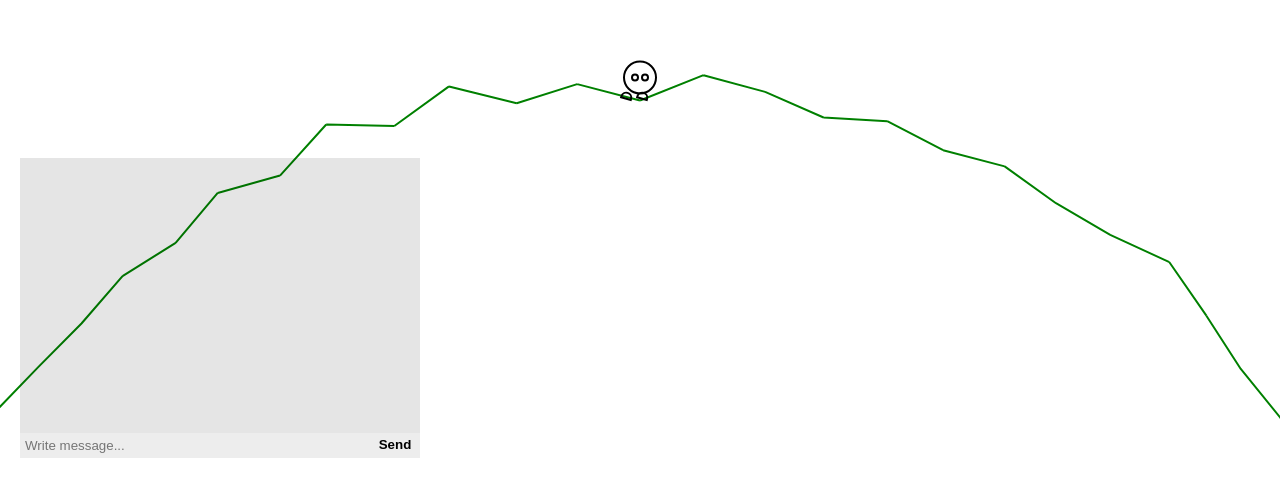
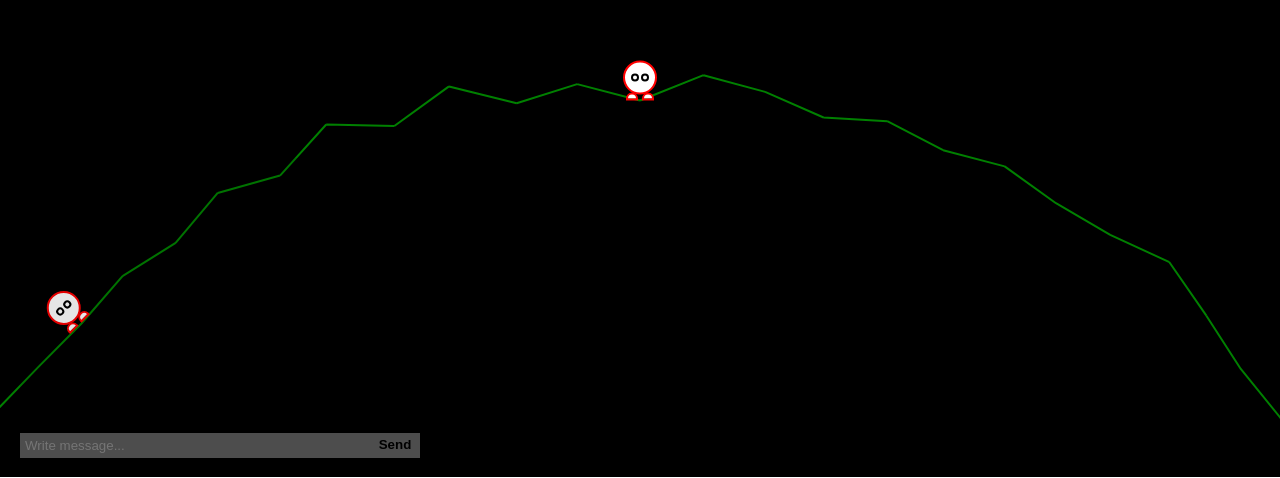
Before and after one commit to charamza/world-of-osenice, a plain HTML site: page index.html in a window 1280 px wide. Shown: the part 322-800 px from the top of the page. Drawn offline with Linux system fonts and the light colour scheme.

Commit message:
Teleport a zvuky

```diff
--- a/index.html
+++ b/index.html
@@ -18,6 +18,7 @@
     </div>
     <script src="src/lib/SAT.js"></script>
     <script src="src/lib/Perlin.js"></script>
+    <script src="src/resources.js"></script>
     <script src="src/chat.js"></script>
     <script src="src/platform.js"></script>
     <script src="src/input.js"></script>
--- a/src/chat.js
+++ b/src/chat.js
@@ -42,6 +42,7 @@ class Chat {
   sendMessage(message) {
     if (message == '') return;
     this.addMessage('Honza', message);
+    this.game.player.lastMessages.unshift([message, this.game.STEPS]);
   }
 
   addMessage(name, message) {
--- a/src/entity.js
+++ b/src/entity.js
@@ -18,7 +18,9 @@ class Entity {
       new SAT.Vector(this.width / 2, this.height),
       new SAT.Vector(this.width, this.height / 2),
       new SAT.Vector(this.width, 0),
-    ]);//new SAT.Box(new SAT.Vector(), this.width, this.height).toPolygon();
+    ]);
+
+    this.polygonBounds = new SAT.Box(new SAT.Vector(), this.width, this.height).toPolygon();
   }
 
   update() {
@@ -26,6 +28,10 @@ class Entity {
   }
 
   render(gl) {
+
+  }
+
+  postrender(gl) {
 
   }
 
@@ -37,4 +43,18 @@ class Entity {
     return this.y;
   }
 
+  collision(entity) {
+    this.updateBoundsPolygon();
+    return SAT.testPolygonPolygon(entity.polygonBounds, this.polygonBounds);
+  }
+
+  getDistance(entity) {
+    var distance = Math.sqrt(Math.pow(this.getX() - entity.getX(), 2) + Math.pow(this.getY() - entity.getY(), 2));
+    return distance;
+  }
+
+  updateBoundsPolygon() {
+    this.polygonBounds.setOffset(new SAT.Vector(this.getX(), this.getY()));
+  }
+
 }
--- a/src/game.js
+++ b/src/game.js
@@ -2,11 +2,12 @@ class Game {
 
   constructor() {
     this.canvas = document.getElementById('gamespace');
-    this.gl = this.canvas.getContext('2d');
+    this.gl = this.canvas.getContext('2d', { alpha: false });
 
     window.onresize = (e) => this.onresize(e);
     this.onresize();
 
+    this.resources = new Resources(this);
     this.chat = new Chat(this);
     this.input = new Input(this);
     this.camera = new Camera(this);
@@ -14,7 +15,7 @@ class Game {
     this.player = new PlayerLocal(this, 0, 860);
 
     this.world.addEntity(new Teleport(this, -800, 0));
-    this.world.addEntity(new Player(this, -92.75, 860));
+    this.world.addEntity(new Player(this, -45, 860));
 
     this.lastFrame = performance.now();
     this.STEPS = 0;
@@ -22,6 +23,7 @@ class Game {
 
   start() {
     window.requestAnimationFrame(() => this.update());
+    //this.resources.music.play();
   }
 
   onresize() {
@@ -46,6 +48,7 @@ class Game {
     this.gl.clearRect(0, 0, this.WIDTH, this.HEIGHT);
     this.world.render(this.gl);
     this.player.render(this.gl);
+    this.world.postrender(this.gl);
     window.requestAnimationFrame(() => this.update());
   }
 
--- a/src/player.js
+++ b/src/player.js
@@ -9,18 +9,46 @@ class Player extends Entity {
     this.eyeRot = 0;
     this.steps = 0;
 
+    this.hideEyes = false;
     this.leftEye = [-5, 0];
     this.rightEye = [5, 0];
     this.legSpread = 0;
     this.legRot = 0;
 
+    this.lastMessages = [];
+    this.collidingTeleport = null;
+    this.collidingTeleportSteps = -200;
+    this.teleportingSteps = -1;
+
+    this.controlled = true;
     this.cursor = [game.WIDTH / 2, game.HEIGHT / 2];
 
+    this.standing = false;
     this.falling = 0;
+    this.color = 'rgb(255, 0, 0)';
   }
 
   update() {
     super.update();
+
+    this.hideEyes = false;
+    this.controlled = true;
+    if (this.teleportingSteps != -1) {
+      this.teleportingSteps++;
+      this.controlled = false;
+      this.dx = 0;
+      this.legRot = 0;
+
+      this.cursor[0] = game.WIDTH / 2 + Math.sin(this.teleportingSteps * 5 * Math.PI / 180) * 200 * Math.cos(this.rot);
+      this.cursor[1] = game.HEIGHT / 2 + Math.cos(this.teleportingSteps * 5 * Math.PI / 180) * 200 * Math.sin(this.rot);
+      if (this.teleportingSteps % 72 >= 36) {
+        this.hideEyes = true;
+      }
+
+      if (this.teleportingSteps > 200) {
+        this.teleportTo();
+      }
+    }
 
     this.falling += 16;
     var vFalling = this.falling / 100;
@@ -29,6 +57,7 @@ class Player extends Entity {
     var mx = this.dx * 0.5;
     var my = -vFalling;
 
+    this.polygon.setAngle(0);
     this.polygon.setOffset(new SAT.Vector(0, - this.py - 10));
     var collX = this.game.world.collision(this.polygon, -(this.px + mx - 1.4) * Math.PI / 180);
     this.polygon.setOffset(new SAT.Vector(0, - this.py - my - 7));
@@ -39,17 +68,41 @@ class Player extends Entity {
       }
     } else {
       this.px += mx;
+      if (this.standing && this.dx != 0) {
+        this.game.resources.gravel.play();
+      }
     }
 
     if (collY != null) {
       this.py += collY.overlapV.y;
       this.falling = 0;
-      if (this instanceof PlayerLocal && this.game.input.isKeyDown(32)) this.jump();
-      var platformNormal = Math.atan2(collY.overlapN.x, collY.overlapN.y);
-      this.legRot = platformNormal;// - this.rot;
-      //this.legRot = (this.legRot + Math.PI) % (Math.PI * 2) - Math.PI;
+      if (this.controlled && this instanceof PlayerLocal && this.game.input.isKeyDown(32)) this.jump();
+      //if (this.teleportingSteps == -1) this.legRot = Math.atan2(collY.overlapN.x, collY.overlapN.y);
+      this.standing = true;
     } else {
       this.py += my;
+      this.standing = false;
+    }
+
+    //this.polygon.setAngle(this.rot);
+    var collE = this.game.world.collisionEntities(this);
+    var collidesWithTeleport = false;
+    for (var centity of collE) {
+      if (centity instanceof Teleport) {
+        collidesWithTeleport = true;
+        if (this.collidingTeleport == centity) {
+          if (this.game.input.isKeyDown(84) && this instanceof PlayerLocal) {
+            this.teleportTrigger(centity);
+          }
+          console.log('tep');
+        } else {
+          this.collidingTeleport = centity;
+          this.collidingTeleportSteps = 0;
+        }
+      }
+    }
+    if (!collidesWithTeleport) {
+      this.collidingTeleport = null;
     }
 
     var diffX = this.cursor[0] - this.game.WIDTH / 2;
@@ -81,29 +134,44 @@ class Player extends Entity {
   render(gl) {
     super.render(gl);
 
+    var backToNormal = 1;
+    if (this.teleportingSteps > 300) {
+      backToNormal = (200 - (this.teleportingSteps - 300)) / 200;
+      if (backToNormal < 0) backToNormal = 0;
+    }
+
     gl.save();
     if (this instanceof PlayerLocal) this.game.camera.translate(gl);
     var mx = this.getX();
     var my = this.getY();
     gl.translate(mx, my);
-    gl.rotate(-this.rot);
+    gl.translate(-Math.sin(this.rot) * this.teleportingSteps / 10 * backToNormal, -Math.cos(this.rot) * this.teleportingSteps / 10 * backToNormal);
+    gl.rotate(-this.rot * backToNormal);
 
     gl.lineWidth = 2;
-    gl.strokeStyle = 'black';
+    gl.strokeStyle = this.color;//'black';
 
     gl.beginPath();
     gl.arc(0, 0, this.width / 2, 0, Math.PI * 2);
+    gl.fillStyle = '#fff';//this.color;
+    gl.fill();
     gl.stroke();
 
+    if (!this.hideEyes) {
+      gl.strokeStyle = 'black';
       for (var i = 0; i < 2; i++) {
         var eye = (i == 0 ? this.leftEye : this.rightEye);
         gl.save();
         gl.beginPath();
         gl.arc(eye[0], eye[1], 3, 0, Math.PI * 2);
+        gl.fillStyle = '#fff';
+        gl.fill();
         gl.stroke();
         gl.restore();
       }
+    }
 
+    gl.strokeStyle = this.color;//'black';
     for (var i = 0; i < 2; i++) {
       gl.save();
       gl.beginPath();
@@ -112,9 +180,33 @@ class Player extends Entity {
       gl.arc(0, this.height / 2 + 5, 5, Math.PI, Math.PI * 2);
       gl.moveTo(-6, this.height / 2 + 6);
       gl.lineTo(6, this.height / 2 + 6);
+      gl.fillStyle = '#fff';//this.color;
+      gl.fill();
       gl.stroke();
       gl.restore();
     }
+
+    //if (this.lastMessages.length > 0) {
+      gl.save();
+      //gl.rotate(this.rot);
+      gl.font = '20px sans-serif';
+      gl.textAlign="center";
+      for (var i = 0; i < this.lastMessages.length; i++) {
+        var lifetime = this.game.STEPS - this.lastMessages[i][1];
+        var opacity = (400 - lifetime) / 100;
+        gl.fillStyle = 'rgba(0, 0, 0, ' + opacity + ')';
+        gl.fillText(this.lastMessages[i][0], 0, -50 + (-20 * i));
+        if (lifetime > 400) {
+          this.lastMessages.splice(i, 1);
+          i--;
+        }
+      }
+      gl.fillStyle = '#000';
+      if (this.collidingTeleport != null && this.teleportingSteps == -1 && this instanceof PlayerLocal) {
+        gl.fillText('Press \'T\' if you wanna teleport away...', 0, 60);
+      }
+      gl.restore();
+    //}
 
     gl.restore();
   }
@@ -131,4 +223,13 @@ class Player extends Entity {
     return -Math.cos(this.px * Math.PI / 180) * (this.py - 3);
   }
 
+  teleportTrigger(teleentity) {
+    if (this.teleportingSteps != -1) return;
+    this.teleportingSteps = 0;
   }
+
+  teleportTo(){
+
+  }
+
+}
--- a/src/playerlocal.js
+++ b/src/playerlocal.js
@@ -6,6 +6,8 @@ class PlayerLocal extends Player {
 
   update() {
     super.update();
+
+    if (this.controlled) {
       this.dx = 0;
       if (this.game.input.isKeyDown(65) || this.game.input.isKeyDown(37)) this.dx = -1;
       if (this.game.input.isKeyDown(68) || this.game.input.isKeyDown(39)) this.dx = 1;
@@ -27,5 +29,10 @@ class PlayerLocal extends Player {
       this.cursor[0] += diffX;
       this.cursor[1] += diffY;
     }
+  }
+
+  render(gl) {
+    super.render(gl);
+  }
 
 }
--- /dev/null
+++ b/src/resources.js
@@ -0,0 +1,23 @@
+class Resources {
+
+  constructor() {
+    this.music = this.sound('res/music.mp3');
+    this.music.volume = 0.1;
+    this.gravel = this.sound('res/gravel.ogg');
+  }
+
+  load() {
+
+  }
+
+  sound(src) {
+    var sound = document.createElement("audio");
+    sound.src = src;
+    sound.setAttribute("preload", "auto");
+    sound.setAttribute("controls", "none");
+    sound.style.display = "none";
+    document.body.appendChild(sound);
+    return sound;
+  }
+
+}
--- a/src/teleport.js
+++ b/src/teleport.js
@@ -1,14 +1,14 @@
 class Teleport extends Entity{
 
   constructor(game, x, y) {
-    super(game, x, y, 40, 40);
+    super(game, x, y, 30, 40);
   }
 
   update() {
     super.update();
   }
 
-  render(gl) {
+  postrender(gl) {
     super.render(gl);
 
     gl.save();
@@ -16,6 +16,7 @@ class Teleport extends Entity{
     gl.translate(this.getX(), this.getY());
     gl.rotate(this.rot);
     gl.scale(2, 1);
+    gl.lineWidth = 1;
 
     this.drawCircle(gl, 0);
     this.drawCircle(gl, 1);
@@ -23,19 +24,29 @@ class Teleport extends Entity{
     this.drawCircle(gl, 3);
     this.drawCircle(gl, 4);
     this.drawCircle(gl, 5);
+    this.drawCircle(gl, 6);
+    this.drawCircle(gl, 7);
+    this.drawCircle(gl, 8);
+    this.drawCircle(gl, 9);
+    this.drawCircle(gl, 10);
+    this.drawCircle(gl, 11);
 
     gl.restore();
   }
 
+  collision(entity) {
+    return this.getDistance(entity) < (this.width + entity.width);
+  }
+
   strokeByShift(gl, shift) {
-    gl.strokeStyle = 'rgba(0, 0, 255, ' + shift / 60 + ')';
+    gl.strokeStyle = 'rgba(0, 0, 255, ' + shift / 120 + ')';
   }
 
   drawCircle(gl, offset) {
     gl.beginPath();
-    var shift = Math.sin((this.game.STEPS + offset * 25) % 150 * Math.PI / 300) * 80;
+    var shift = Math.sin((this.game.STEPS + offset * 25) % 300 * Math.PI / 600) * 120;
     this.strokeByShift(gl, shift);
-    gl.arc(20, 82 - shift, 10, 0, Math.PI*2, false);
+    gl.arc(0, 122 - shift, this.width / 3 * 2, 0, Math.PI*2, false);
     gl.stroke();
   }
 
--- a/src/world.js
+++ b/src/world.js
@@ -3,6 +3,8 @@ class World {
   constructor(game) {
     this.game = game;
     this.setup();
+
+    this.opacity = 1;
   }
 
   setup() {
@@ -67,11 +69,21 @@ class World {
     for (var i = 0; i < this.entities.length; i++) {
       this.entities[i].update();
     }
+
+    this.opacity = 1;
+    if (this.game.player.teleportingSteps > 300) {
+      this.opacity = (100 - (this.game.player.teleportingSteps - 300)) / 100;
+      if (this.opacity < 0) {
+        this.opacity = 0;
+        this.awayFromThisWorld();
+      }
+    }
   }
 
   render(gl) {
     gl.save();
     this.game.camera.translate(gl);
+    gl.globalAlpha = this.opacity;
     gl.beginPath();
     gl.lineWidth = 2;
     gl.strokeStyle = 'green';
@@ -81,6 +93,16 @@ class World {
     gl.stroke();
     for (var i = 0; i < this.entities.length; i++) {
       this.entities[i].render(gl);
+    }
+    gl.restore();
+  }
+
+  postrender(gl) {
+    gl.save();
+    gl.globalAlpha = this.opacity;
+    this.game.camera.translate(gl);
+    for (var i = 0; i < this.entities.length; i++) {
+      this.entities[i].postrender(gl);
     }
     gl.restore();
   }
@@ -95,6 +117,18 @@ class World {
     return null;
   }
 
+  collisionEntities(entity) {
+    var entities = [];
+    entity.updateBoundsPolygon();
+    for (var i = 0; i < this.entities.length; i++) {
+      if (this.entities[i] == entity) continue;
+      if (this.entities[i].collision(entity)) {
+        entities.push(this.entities[i]);
+      }
+    }
+    return entities;
+  }
+
   addEntity(entity) {
     this.entities.push(entity);
   }
@@ -105,4 +139,8 @@ class World {
     this.entities.splice(index, 1);
   }
 
+  awayFromThisWorld() {
+
+  }
+
 }
```
Also changed, not shown: 2 other files. Lines whose indentation alone changed are shown as unchanged.
